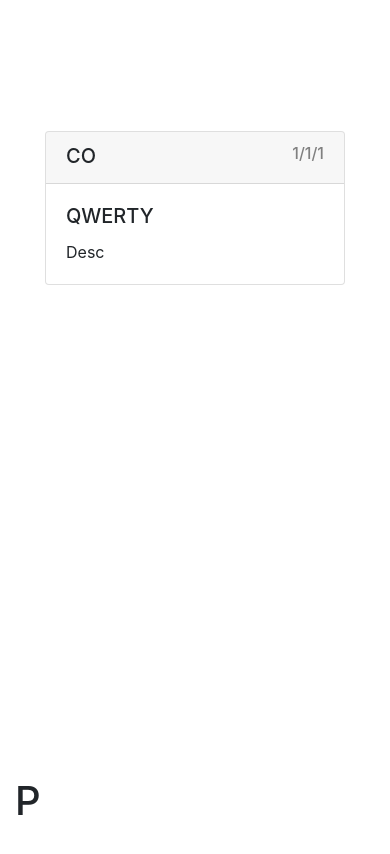
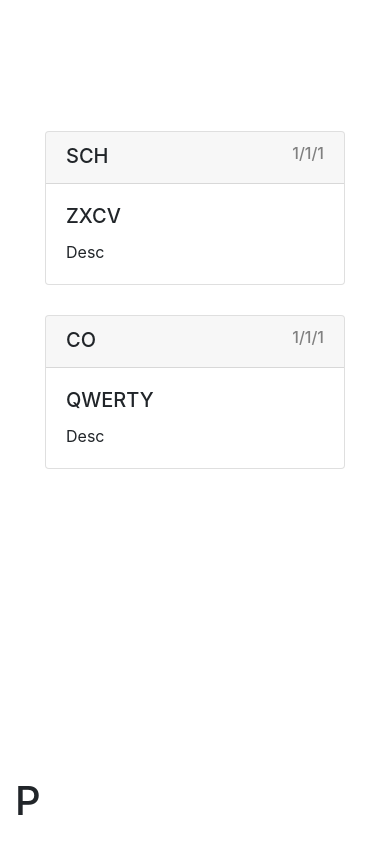
Before and after one commit to polyjk/portfolio, a React (Create React App) app: page / in a window 390 px wide. Shown: the part 1140-1994 px from the top of the page. Built offline with nearby package versions, Linux system fonts and the light colour scheme.

Commit message:
Adjusted projects to be more responsive

```diff
--- a/src/App.js
+++ b/src/App.js
@@ -7,6 +7,7 @@ import Articles from "./Articles.js";
 import About from "./About.js";
 import { Container } from "react-bootstrap";
 import { Link } from "react-scroll";
+import "bootstrap/dist/css/bootstrap.min.css";
 
 function App() {
   return (
--- a/src/Articles.js
+++ b/src/Articles.js
@@ -27,6 +27,16 @@ function Articles(props) {
         <Experience
           link="/photoshop"
           image=""
+          company="SCH"
+          date="1/1/1"
+          title="ZXCV"
+          text="Desc"
+          smallTag="3/015/21"
+        />
+
+        <Experience
+          link="/photoshop"
+          image=""
           company="CO"
           date="1/1/1"
           title="QWERTY"
--- a/src/Thumbnail.js
+++ b/src/Thumbnail.js
@@ -20,7 +20,7 @@ function Thumbnail(props) {
                 </div>             */}
       {/* </Link> */}
 
-      <Card style={{ width: "18rem", height: "45vh" }}>
+      <Card style={{ width: "18rem" }}>
         <Card.Img
           variant="top"
           src={props.image}
```
Also changed, not shown: src/index.js (+7 -7 lines).
